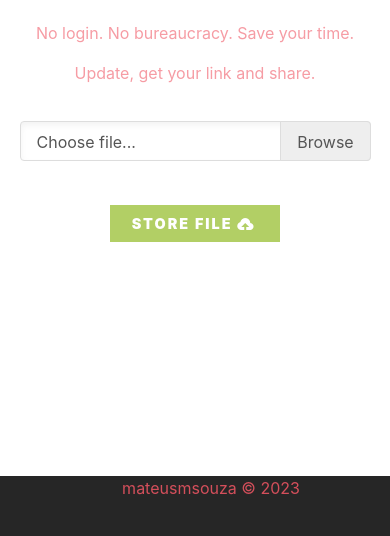
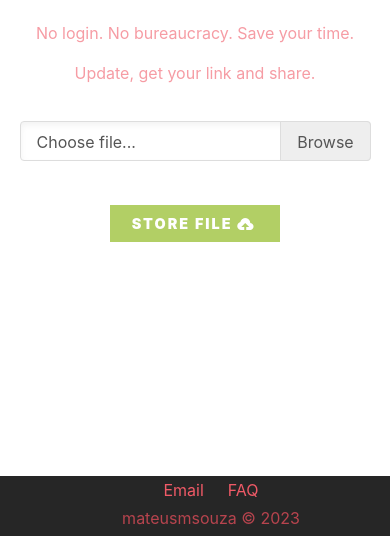
Before and after one commit to Mateusmsouza/store-that-bit-front, a website built with Vite: page src/index.html in a window 390 px wide. Shown: the part 308-844 px from the top of the page. Built offline with nearby package versions, Linux system fonts and the light colour scheme.

Commit message:
make footer responsive

```diff
--- a/src/assets/css/style.css
+++ b/src/assets/css/style.css
@@ -25,9 +25,15 @@ a{
   width:100%;
   height: 60px;
   background-color: #262626;
-  display: flex;
+  display: grid;
   align-items: center;
   justify-content: center;
+}
+
+@media (max-width:500px) {
+  .footer ul{
+    display: flex;
+  }
 }
 
 .footer-ul {
@@ -47,14 +53,4 @@ a{
 
 .footer_link {
   text-decoration: none;
-  box-shadow: inset 0 -1px 0 hsla(0, 0%, 100%, 0.4);
 }
-
-.footer_link:hover {
-  box-shadow: inset 0 -1.2em 0 hsla(0, 0%, 100%, 0.4);
-}
-
-.footer_li:last-child {
-  grid-column: 1 / 2;
-  grid-row: 1 / 2;
-}
--- a/src/index.html
+++ b/src/index.html
@@ -47,14 +47,13 @@
         <p><strong>Ops!!</strong> You need to select a file to be uploaded.</p>
       </div>
 
-      <footer class="footer container">
-        <ul class="footer-ul text-red-d1">
-          <li class="footer_li text-red-d1"><a class="footer_link" href="https://mateusmsouza.github.io/about/">Who built this?!</a></li>
-          <li class="footer_li text-red-d1"><a class="footer_link" href="mailto:mateus_msouza@outlook.com">Email</a></li>
-          <li class="footer_li text-red-d1"><a class="footer_link" href="https://befitting-shift-4a5.notion.site/FAQ-36dee2aa1be74367a7a73b89dbead4f6">FAQ</a></li>
-          <li class="footer_li">
-            <p class="text-red-d1">mateusmsouza © 2023</p>
-          </li>
+      <footer class="footer">
+        <ul class="footer-ul pt-5">
+          <li class="footer_li"><a class="footer_link" href="mailto:mateus_msouza@outlook.com">Email</a></li>
+          <li class="footer_li"><a class="footer_link" href="https://befitting-shift-4a5.notion.site/FAQ-36dee2aa1be74367a7a73b89dbead4f6">FAQ</a></li>
+        </ul>
+        <ul class="footer-ul">
+          <li class="footer_li"><a class="footer_link text-red-d2" href="https://mateusmsouza.github.io/about/">mateusmsouza © 2023</a></li>
         </ul>
       </footer>
     </main>
```
